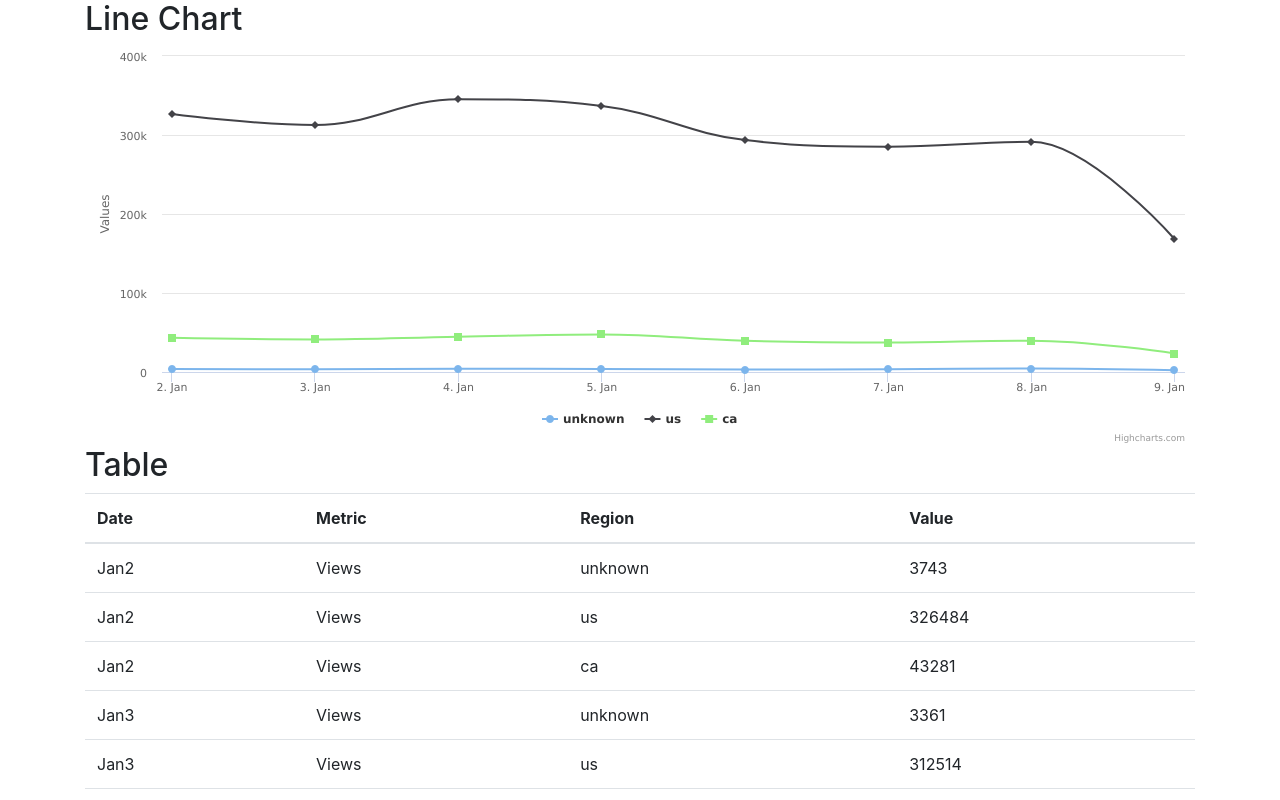
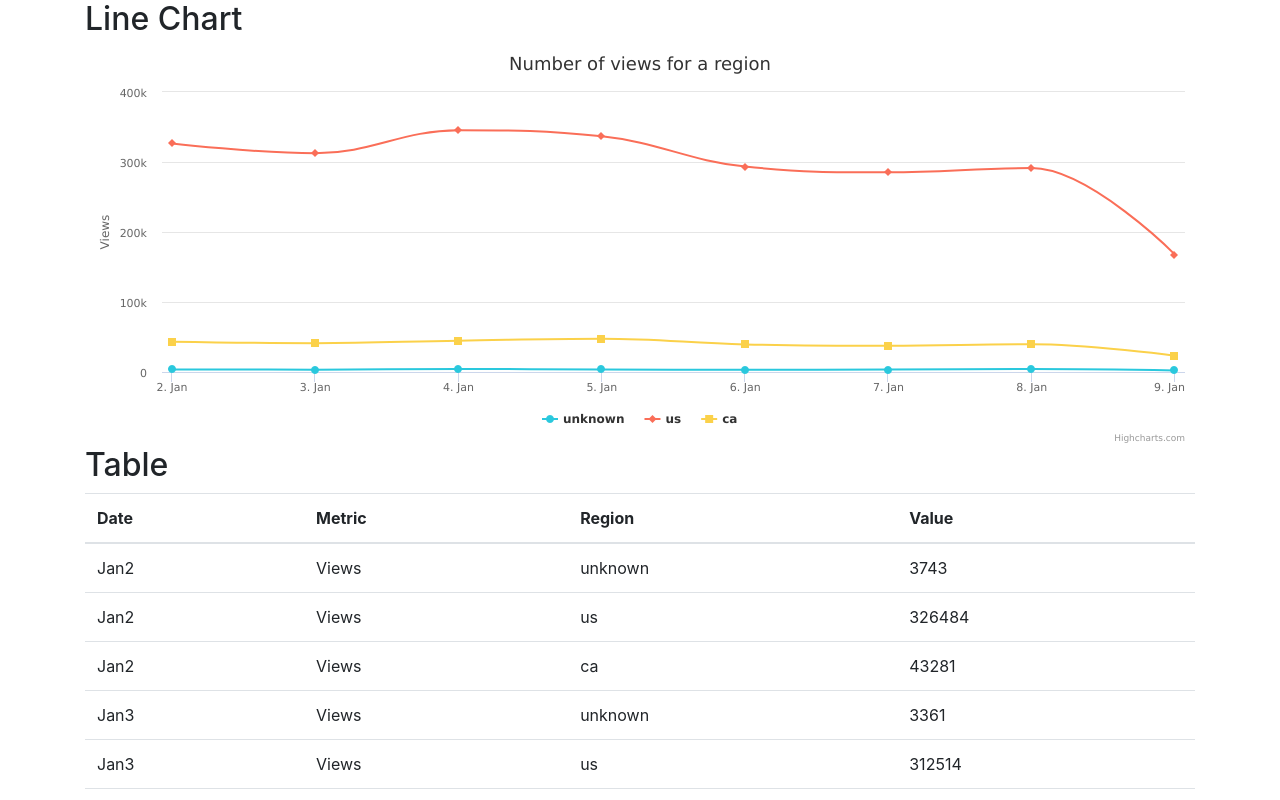
Before and after one commit to jonrh/pickaxe-assignment, a React (Create React App) app: page / in a window 1280 px wide. Shown: the top 800 px of the page. Built offline with nearby package versions, Linux system fonts and the light colour scheme.

Commit message:
Minor style changes to the chart
Gave the chart and Y axis a title. Used the same series colours as in the provided screenshot.

```diff
--- a/src/components/PickaxeChart.jsx
+++ b/src/components/PickaxeChart.jsx
@@ -9,12 +9,24 @@ function getHighChartsOptions(data) {
     },
 
     title: {
-      text: undefined, // Don't display a chart title
+      text: "Number of views for a region", // Don't display a chart title
     },
 
     xAxis: {
       type: 'datetime',
     },
+
+    yAxis: {
+      title: {
+        text: "Views"
+      },
+    },
+
+    tooltip: {
+      pointFormat: '<span style=\"color:{point.color}\">●</span> {series.name} Views: <b>{point.y}</b><br/>'
+    },
+
+    colors: ["#2ac8dd", "#fa6e58", "#fbd14a"],
 
     series: data,
   }
```
